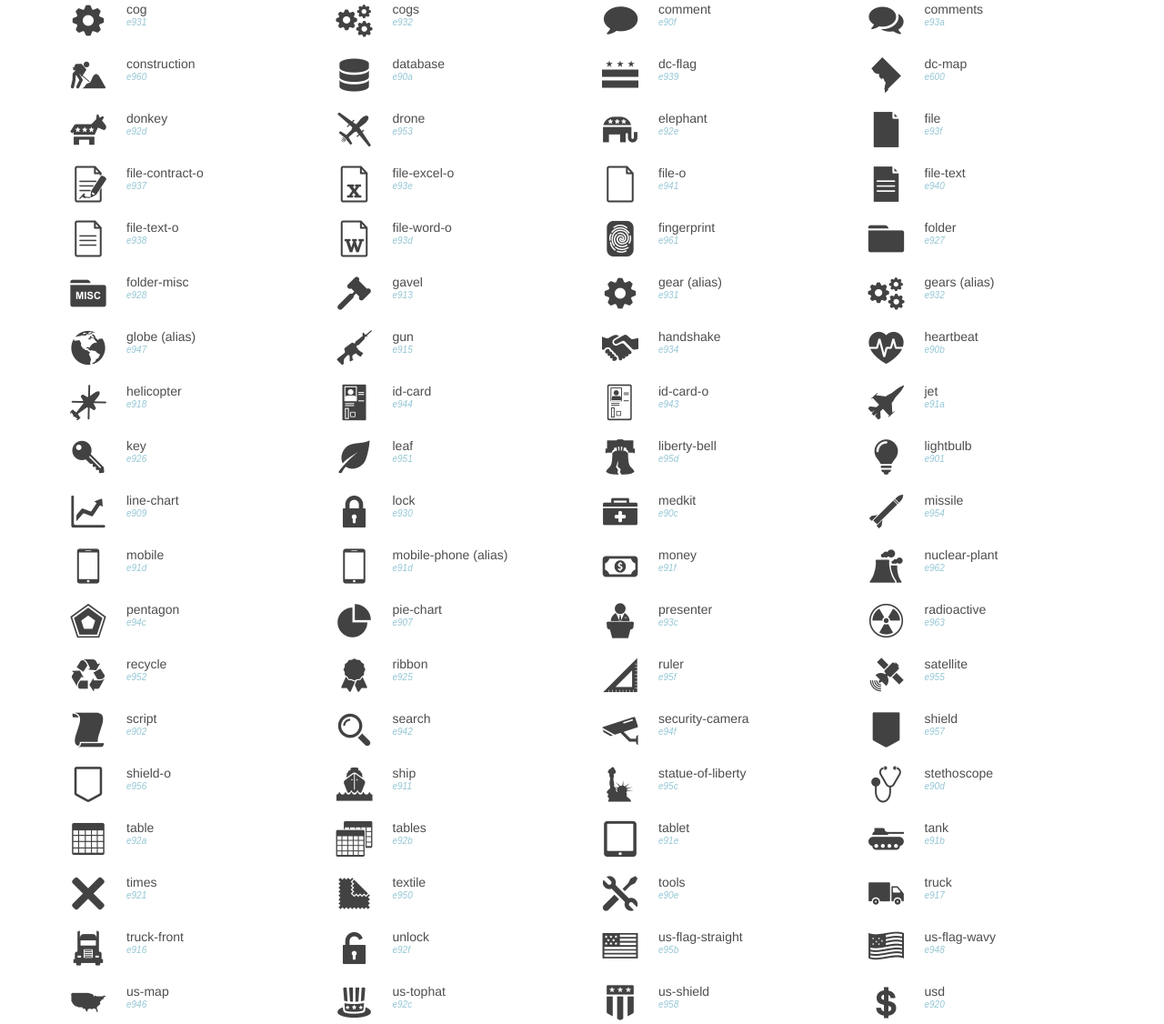
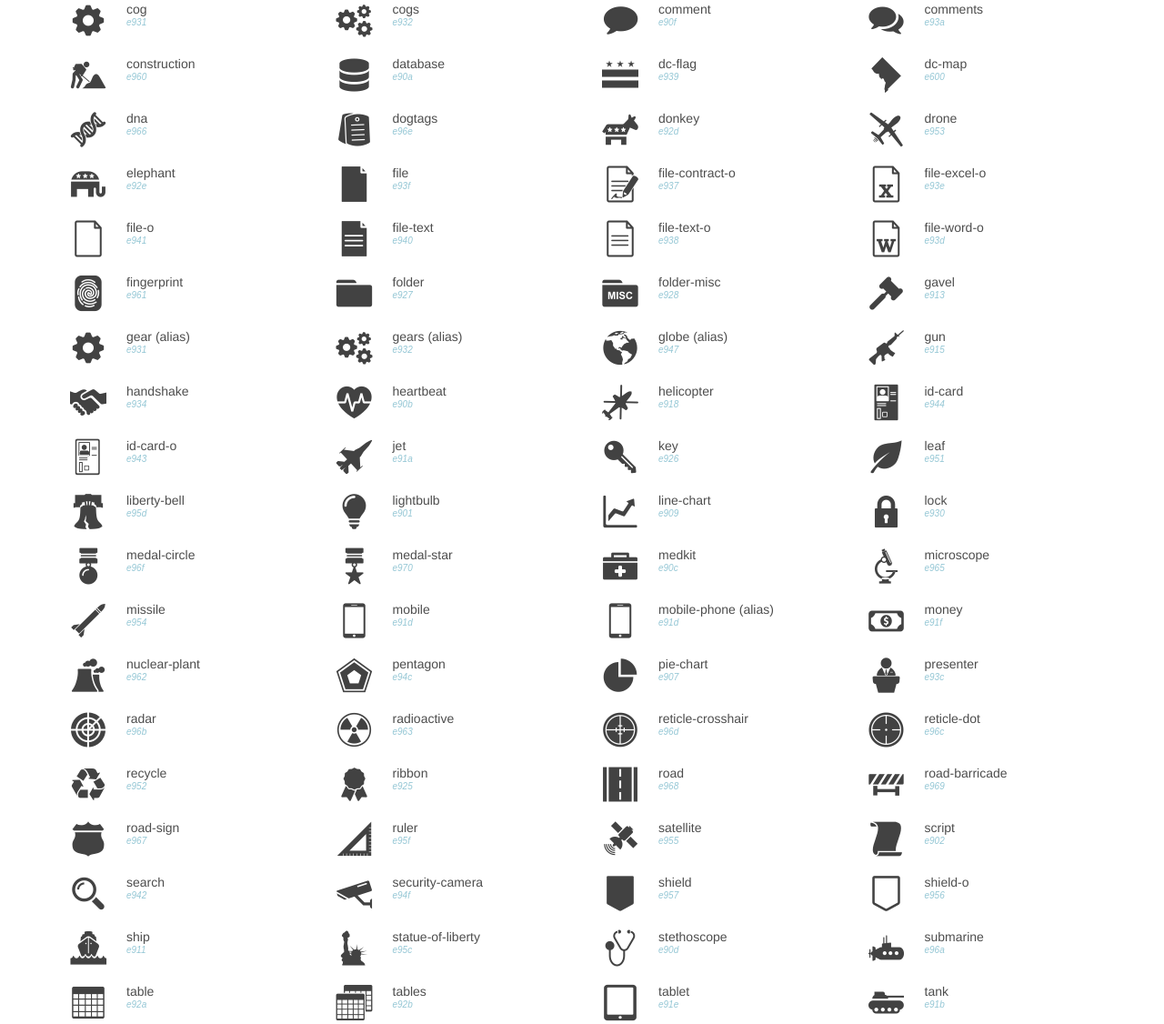
Before and after one commit to 540co/govicons, a plain HTML site: page index.html in a window 1280 px wide. Shown: the part 1860-2986 px from the top of the page at 91% size. Drawn offline with Linux system fonts and the light colour scheme; files whose address does not match are found by name.

Commit message:
add missing icons to example page

```diff
--- a/index.html
+++ b/index.html
@@ -323,6 +323,16 @@
             <div class="icon_unicode">e600 </div>
           </div>
           <div class="icon-wrap">
+            <div class="icon">&#xe966;</div>
+            <div class="icon-name">dna</div>
+            <div class="icon_unicode">e966 </div>
+          </div>
+          <div class="icon-wrap">
+            <div class="icon">&#xe96e;</div>
+            <div class="icon-name">dogtags</div>
+            <div class="icon_unicode">e96e </div>
+          </div>
+          <div class="icon-wrap">
             <div class="icon">&#xe92d;</div>
             <div class="icon-name">donkey</div>
             <div class="icon_unicode">e92d </div>
@@ -473,9 +483,24 @@
             <div class="icon_unicode">e930 </div>
           </div>
           <div class="icon-wrap">
+            <div class="icon">&#xe96f;</div>
+            <div class="icon-name">medal-circle</div>
+            <div class="icon_unicode">e96f </div>
+          </div>
+          <div class="icon-wrap">
+            <div class="icon">&#xe970;</div>
+            <div class="icon-name">medal-star</div>
+            <div class="icon_unicode">e970 </div>
+          </div>
+          <div class="icon-wrap">
             <div class="icon">&#xe90c;</div>
             <div class="icon-name">medkit</div>
             <div class="icon_unicode">e90c </div>
+          </div>
+          <div class="icon-wrap">
+            <div class="icon">&#xe965;</div>
+            <div class="icon-name">microscope</div>
+            <div class="icon_unicode">e965 </div>
           </div>
           <div class="icon-wrap">
             <div class="icon">&#xe954;</div>
@@ -518,9 +543,24 @@
             <div class="icon_unicode">e93c </div>
           </div>
           <div class="icon-wrap">
+            <div class="icon">&#xe96b;</div>
+            <div class="icon-name">radar</div>
+            <div class="icon_unicode">e96b </div>
+          </div>
+          <div class="icon-wrap">
             <div class="icon">&#xe963;</div>
             <div class="icon-name">radioactive</div>
             <div class="icon_unicode">e963 </div>
+          </div>
+          <div class="icon-wrap">
+            <div class="icon">&#xe96d;</div>
+            <div class="icon-name">reticle-crosshair</div>
+            <div class="icon_unicode">e96d </div>
+          </div>
+          <div class="icon-wrap">
+            <div class="icon">&#xe96c;</div>
+            <div class="icon-name">reticle-dot</div>
+            <div class="icon_unicode">e96c </div>
           </div>
           <div class="icon-wrap">
             <div class="icon">&#xe952;</div>
@@ -531,6 +571,21 @@
             <div class="icon">&#xe925;</div>
             <div class="icon-name">ribbon</div>
             <div class="icon_unicode">e925 </div>
+          </div>
+          <div class="icon-wrap">
+            <div class="icon">&#xe968;</div>
+            <div class="icon-name">road</div>
+            <div class="icon_unicode">e968 </div>
+          </div>
+          <div class="icon-wrap">
+            <div class="icon">&#xe969;</div>
+            <div class="icon-name">road-barricade</div>
+            <div class="icon_unicode">e969 </div>
+          </div>
+          <div class="icon-wrap">
+            <div class="icon">&#xe967;</div>
+            <div class="icon-name">road-sign</div>
+            <div class="icon_unicode">e967 </div>
           </div>
           <div class="icon-wrap">
             <div class="icon">&#xe95f;</div>
@@ -581,6 +636,11 @@
             <div class="icon">&#xe90d;</div>
             <div class="icon-name">stethoscope</div>
             <div class="icon_unicode">e90d </div>
+          </div>
+          <div class="icon-wrap">
+            <div class="icon">&#xe96a;</div>
+            <div class="icon-name">submarine</div>
+            <div class="icon_unicode">e96a </div>
           </div>
           <div class="icon-wrap">
             <div class="icon">&#xe92a;</div>
```
